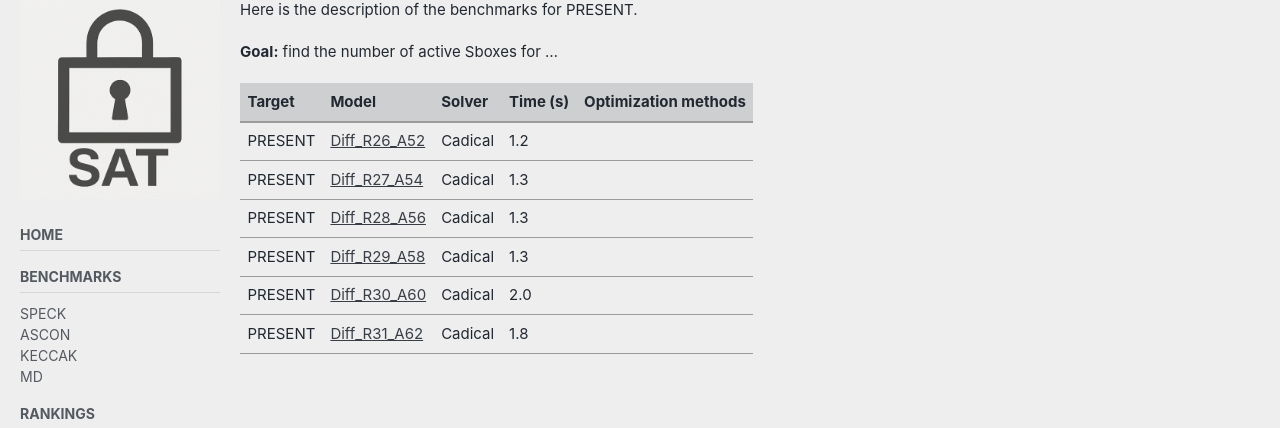
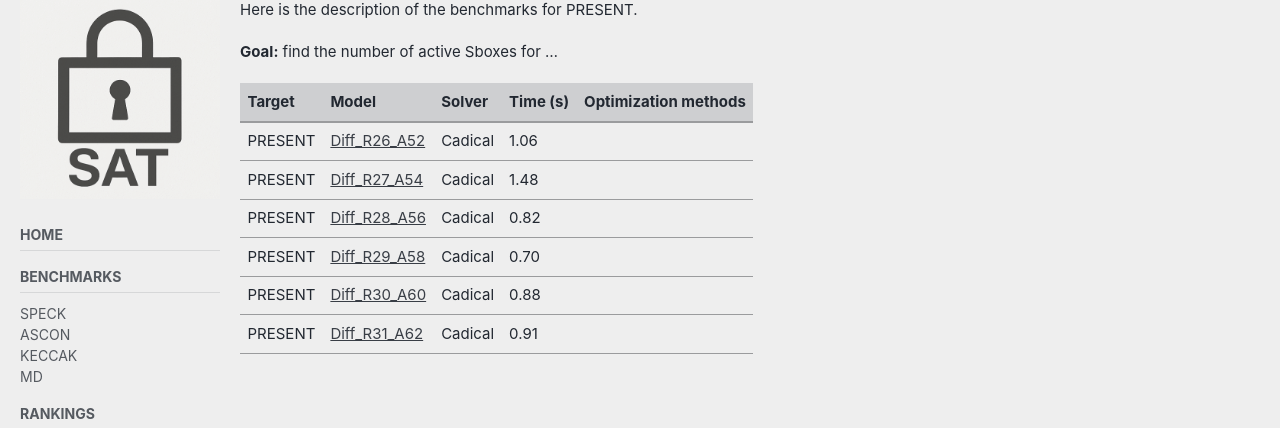
Before and after one commit to cryptanalysisbench/SATbench, a Jekyll site: the page built from benchmarks/PRESENT.md, in a window 1280 px wide and 900 px high. Shown: the part 102-530 px from the top of the window. Built offline with Jekyll 4.4.1, drawn with Linux system fonts in a browser that asks for light colours; cached includes are drawn as plain includes; nearby versions of some CDN libraries.

Commit message:
Update PRESENT.md

```diff
--- a/benchmarks/PRESENT.md
+++ b/benchmarks/PRESENT.md
@@ -15,9 +15,9 @@ Here is the description of the benchmarks for PRESENT.
 
 | Target | Model    | Solver  | Time (s)   | Optimization methods |
 | --------| -------- | ------- |------- | ------- |
-| PRESENT   | [Diff_R26_A52](../models/PRESENT/Problem-Round26-Active52.cnf)  | Cadical  | 1.2  |    |
-| PRESENT   | [Diff_R27_A54](../models/PRESENT/Problem-Round27-Active54.cnf)  | Cadical  | 1.3  |    |
-| PRESENT   | [Diff_R28_A56](../models/PRESENT/Problem-Round28-Active56.cnf)  | Cadical  | 1.3  |    |
-| PRESENT   | [Diff_R29_A58](../models/PRESENT/Problem-Round29-Active58.cnf)  | Cadical  | 1.3  |    |
-| PRESENT   | [Diff_R30_A60](../models/PRESENT/Problem-Round30-Active60.cnf)  | Cadical  | 2.0  |    |
-| PRESENT   | [Diff_R31_A62](../models/PRESENT/Problem-Round31-Active62.cnf)  | Cadical  | 1.8  |    |
+| PRESENT   | [Diff_R26_A52](../models/PRESENT/Problem-Round26-Active52.cnf)  | Cadical  | 1.06  |    |
+| PRESENT   | [Diff_R27_A54](../models/PRESENT/Problem-Round27-Active54.cnf)  | Cadical  | 1.48  |    |
+| PRESENT   | [Diff_R28_A56](../models/PRESENT/Problem-Round28-Active56.cnf)  | Cadical  | 0.82  |    |
+| PRESENT   | [Diff_R29_A58](../models/PRESENT/Problem-Round29-Active58.cnf)  | Cadical  | 0.70  |    |
+| PRESENT   | [Diff_R30_A60](../models/PRESENT/Problem-Round30-Active60.cnf)  | Cadical  | 0.88  |    |
+| PRESENT   | [Diff_R31_A62](../models/PRESENT/Problem-Round31-Active62.cnf)  | Cadical  | 0.91  |    |
```
